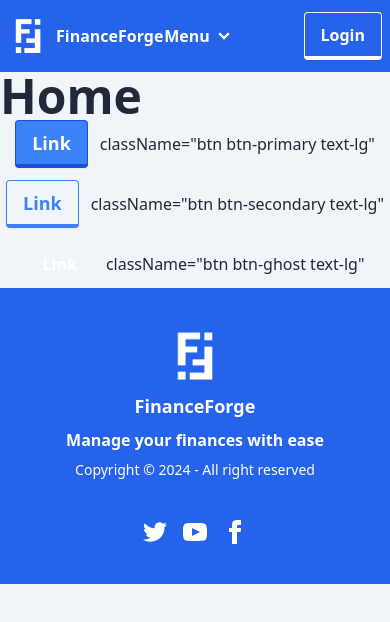
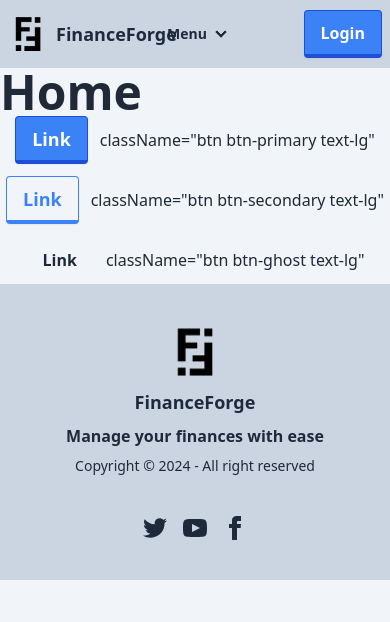
Before and after one commit to Jx1126/asp-final, a React (Vite) app: page / in a window 390 px wide. Shown: the top 622 px of the page. Built offline with nearby package versions, Linux system fonts and the light colour scheme.

Commit message:
Updated header and footer colours

```diff
--- a/src/components/common/Footer.tsx
+++ b/src/components/common/Footer.tsx
@@ -1,28 +1,28 @@
-import logo from '/logo_white.png?url';
+import logo from '/logo_black.png?url';
 
 function Footer() {
   return (
-    <footer className="footer footer-center bg-blue-600 p-10 text-white">
+    <footer className="footer footer-center bg-slate-300 p-10 text-white">
       <aside>
         <img src={logo} className="w-14 h-auto" />
-    <p className="font-bold text-lg">
+        <p className="font-bold text-lg text-slate-800">
           FinanceForge
         </p>
-    <p className="font-semibold text-base">
+        <p className="font-semibold text-base text-slate-800">
           Manage your finances with ease
         </p>
-    <p>Copyright © {new Date().getFullYear()} - All right reserved</p>
+        <p className="text-slate-800">Copyright © {new Date().getFullYear()} - All right reserved</p>
       </aside>
       <nav>
         <div className="grid grid-flow-col gap-4">
-      <a className="hover:cursor-pointer hover:brightness-75 ease-in-out">
-        <svg xmlns="http://www.w3.org/2000/svg" width="24" height="24" viewBox="0 0 24 24" className="fill-current"> <path d="M24 4.557c-.883.392-1.832.656-2.828.775 1.017-.609 1.798-1.574 2.165-2.724-.951.564-2.005.974-3.127 1.195-.897-.957-2.178-1.555-3.594-1.555-3.179 0-5.515 2.966-4.797 6.045-4.091-.205-7.719-2.165-10.148-5.144-1.29 2.213-.669 5.108 1.523 6.574-.806-.026-1.566-.247-2.229-.616-.054 2.281 1.581 4.415 3.949 4.89-.693.188-1.452.232-2.224.084.626 1.956 2.444 3.379 4.6 3.419-2.07 1.623-4.678 2.348-7.29 2.04 2.179 1.397 4.768 2.212 7.548 2.212 9.142 0 14.307-7.721 13.995-14.646.962-.695 1.797-1.562 2.457-2.549z"></path> </svg>
+          <a className="hover:cursor-pointer hover:brightness-150 ease-in-out">
+            <svg xmlns="http://www.w3.org/2000/svg" width="24" height="24" viewBox="0 0 24 24" className="fill-slate-800"> <path d="M24 4.557c-.883.392-1.832.656-2.828.775 1.017-.609 1.798-1.574 2.165-2.724-.951.564-2.005.974-3.127 1.195-.897-.957-2.178-1.555-3.594-1.555-3.179 0-5.515 2.966-4.797 6.045-4.091-.205-7.719-2.165-10.148-5.144-1.29 2.213-.669 5.108 1.523 6.574-.806-.026-1.566-.247-2.229-.616-.054 2.281 1.581 4.415 3.949 4.89-.693.188-1.452.232-2.224.084.626 1.956 2.444 3.379 4.6 3.419-2.07 1.623-4.678 2.348-7.29 2.04 2.179 1.397 4.768 2.212 7.548 2.212 9.142 0 14.307-7.721 13.995-14.646.962-.695 1.797-1.562 2.457-2.549z"></path> </svg>
           </a>
-      <a className="hover:cursor-pointer hover:brightness-75 ease-in-out">
-        <svg xmlns="http://www.w3.org/2000/svg" width="24" height="24" viewBox="0 0 24 24" className="fill-current"> <path d="M19.615 3.184c-3.604-.246-11.631-.245-15.23 0-3.897.266-4.356 2.62-4.385 8.816.029 6.185.484 8.549 4.385 8.816 3.6.245 11.626.246 15.23 0 3.897-.266 4.356-2.62 4.385-8.816-.029-6.185-.484-8.549-4.385-8.816zm-10.615 12.816v-8l8 3.993-8 4.007z"></path> </svg>
+          <a className="hover:cursor-pointer hover:brightness-150 ease-in-out">
+            <svg xmlns="http://www.w3.org/2000/svg" width="24" height="24" viewBox="0 0 24 24" className="fill-slate-800"> <path d="M19.615 3.184c-3.604-.246-11.631-.245-15.23 0-3.897.266-4.356 2.62-4.385 8.816.029 6.185.484 8.549 4.385 8.816 3.6.245 11.626.246 15.23 0 3.897-.266 4.356-2.62 4.385-8.816-.029-6.185-.484-8.549-4.385-8.816zm-10.615 12.816v-8l8 3.993-8 4.007z"></path> </svg>
           </a>
-      <a className="hover:cursor-pointer hover:brightness-75 ease-in-out">
-        <svg xmlns="http://www.w3.org/2000/svg" width="24" height="24" viewBox="0 0 24 24" className="fill-current"> <path d="M9 8h-3v4h3v12h5v-12h3.642l.358-4h-4v-1.667c0-.955.192-1.333 1.115-1.333h2.885v-5h-3.808c-3.596 0-5.192 1.583-5.192 4.615v3.385z"></path> </svg>
+          <a className="hover:cursor-pointer hover:brightness-150 ease-in-out">
+            <svg xmlns="http://www.w3.org/2000/svg" width="24" height="24" viewBox="0 0 24 24" className="fill-slate-800"> <path d="M9 8h-3v4h3v12h5v-12h3.642l.358-4h-4v-1.667c0-.955.192-1.333 1.115-1.333h2.885v-5h-3.808c-3.596 0-5.192 1.583-5.192 4.615v3.385z"></path> </svg>
           </a>
         </div>
       </nav>
--- a/src/components/common/Header.tsx
+++ b/src/components/common/Header.tsx
@@ -1,9 +1,9 @@
-import logo from "/logo_white.png?url";
+import logo from "/logo_black.png?url";
 import { Link } from "react-router-dom";
 
 function Header() {
   return (
-    <div className="navbar bg-blue-600 text-white text-lg font-semibold">
+    <div className="navbar bg-slate-300 text-white text-lg font-semibold">
       <div className="navbar-start">
         <Link to='/' className="flex items-center">
           <img
@@ -11,7 +11,7 @@ function Header() {
             className="w-10 h-auto hover:cursor-pointer"
             alt="FinanceForge logo"
           />
-          <p className="text-base md:text-lg hover:cursor-pointer ml-2">FinanceForge</p>
+          <p className="text-slate-800 md:text-lg hover:cursor-pointer ml-2">FinanceForge</p>
         </Link>
       </div>
 
@@ -28,7 +28,7 @@ function Header() {
           <ul className="menu menu-horizontal px-1">
             <li>
               <details>
-                <summary className="text-base">Menu</summary>
+                <summary className="text-slate-800  ">Menu</summary>
                 <ul className="p-2 bg-black">
                   <li><a>Features</a></li>
                   <li><a>Testimonials</a></li>
@@ -41,7 +41,7 @@ function Header() {
       </div>
 
       <div className="navbar-end">
-        <a href="#" className="btn btn-secondary text-base md:text-lg !border-white !text-white hover:!border-gray-200 ease-in-out">
+        <a href="#" className="btn btn-primary text-base md:text-lg ease-in-out">
           Login
         </a>
       </div>
--- a/src/css/input.css
+++ b/src/css/input.css
@@ -19,5 +19,5 @@ body {
 }
 
 .btn-ghost {
-  @apply font-semibold text-white text-base md:text-lg hover:bg-white hover:bg-opacity-15 hover:text-white;
+  @apply font-semibold text-slate-800 text-base md:text-lg hover:bg-black hover:bg-opacity-10;
 }
--- a/src/css/output.css
+++ b/src/css/output.css
@@ -1365,11 +1365,6 @@ html {
   gap: 1rem;
 }
 
-.\!border-white {
-  --tw-border-opacity: 1 !important;
-  border-color: rgb(255 255 255 / var(--tw-border-opacity)) !important;
-}
-
 .bg-black {
   --tw-bg-opacity: 1;
   background-color: rgb(0 0 0 / var(--tw-bg-opacity));
@@ -1380,8 +1375,22 @@ html {
   background-color: rgb(37 99 235 / var(--tw-bg-opacity));
 }
 
+.bg-slate-300 {
+  --tw-bg-opacity: 1;
+  background-color: rgb(203 213 225 / var(--tw-bg-opacity));
+}
+
+.bg-slate-800 {
+  --tw-bg-opacity: 1;
+  background-color: rgb(30 41 59 / var(--tw-bg-opacity));
+}
+
 .fill-current {
   fill: currentColor;
+}
+
+.fill-slate-800 {
+  fill: #1e293b;
 }
 
 .p-10 {
@@ -1430,14 +1439,14 @@ html {
   color: rgb(239 68 68 / var(--tw-text-opacity));
 }
 
+.text-slate-800 {
+  --tw-text-opacity: 1;
+  color: rgb(30 41 59 / var(--tw-text-opacity));
+}
+
 .text-white {
   --tw-text-opacity: 1;
   color: rgb(255 255 255 / var(--tw-text-opacity));
-}
-
-.\!text-white {
-  --tw-text-opacity: 1 !important;
-  color: rgb(255 255 255 / var(--tw-text-opacity)) !important;
 }
 
 .ease-in-out {
@@ -1508,14 +1517,12 @@ body {
   line-height: 1.5rem;
   font-weight: 600;
   --tw-text-opacity: 1;
-  color: rgb(255 255 255 / var(--tw-text-opacity));
+  color: rgb(30 41 59 / var(--tw-text-opacity));
 }
 
 .btn-ghost:hover {
-  background-color: rgb(255 255 255 / var(--tw-bg-opacity));
-  --tw-bg-opacity: 0.15;
-  --tw-text-opacity: 1;
-  color: rgb(255 255 255 / var(--tw-text-opacity));
+  background-color: rgb(0 0 0 / var(--tw-bg-opacity));
+  --tw-bg-opacity: 0.1;
 }
 
 @media (min-width: 768px) {
@@ -1529,33 +1536,23 @@ body {
   cursor: pointer;
 }
 
-.hover\:border-gray-800:hover {
-  --tw-border-opacity: 1;
-  border-color: rgb(31 41 55 / var(--tw-border-opacity));
-}
-
-.hover\:\!border-gray-800:hover {
-  --tw-border-opacity: 1 !important;
-  border-color: rgb(31 41 55 / var(--tw-border-opacity)) !important;
-}
-
-.hover\:\!border-gray-300:hover {
-  --tw-border-opacity: 1 !important;
-  border-color: rgb(209 213 219 / var(--tw-border-opacity)) !important;
-}
-
-.hover\:\!border-gray-500:hover {
-  --tw-border-opacity: 1 !important;
-  border-color: rgb(107 114 128 / var(--tw-border-opacity)) !important;
-}
-
-.hover\:\!border-gray-200:hover {
-  --tw-border-opacity: 1 !important;
-  border-color: rgb(229 231 235 / var(--tw-border-opacity)) !important;
-}
-
 .hover\:brightness-75:hover {
   --tw-brightness: brightness(.75);
+  filter: var(--tw-blur) var(--tw-brightness) var(--tw-contrast) var(--tw-grayscale) var(--tw-hue-rotate) var(--tw-invert) var(--tw-saturate) var(--tw-sepia) var(--tw-drop-shadow);
+}
+
+.hover\:brightness-110:hover {
+  --tw-brightness: brightness(1.1);
+  filter: var(--tw-blur) var(--tw-brightness) var(--tw-contrast) var(--tw-grayscale) var(--tw-hue-rotate) var(--tw-invert) var(--tw-saturate) var(--tw-sepia) var(--tw-drop-shadow);
+}
+
+.hover\:brightness-125:hover {
+  --tw-brightness: brightness(1.25);
+  filter: var(--tw-blur) var(--tw-brightness) var(--tw-contrast) var(--tw-grayscale) var(--tw-hue-rotate) var(--tw-invert) var(--tw-saturate) var(--tw-sepia) var(--tw-drop-shadow);
+}
+
+.hover\:brightness-150:hover {
+  --tw-brightness: brightness(1.5);
   filter: var(--tw-blur) var(--tw-brightness) var(--tw-contrast) var(--tw-grayscale) var(--tw-hue-rotate) var(--tw-invert) var(--tw-saturate) var(--tw-sepia) var(--tw-drop-shadow);
 }
 
```
Lines whose indentation alone changed are shown as unchanged.
